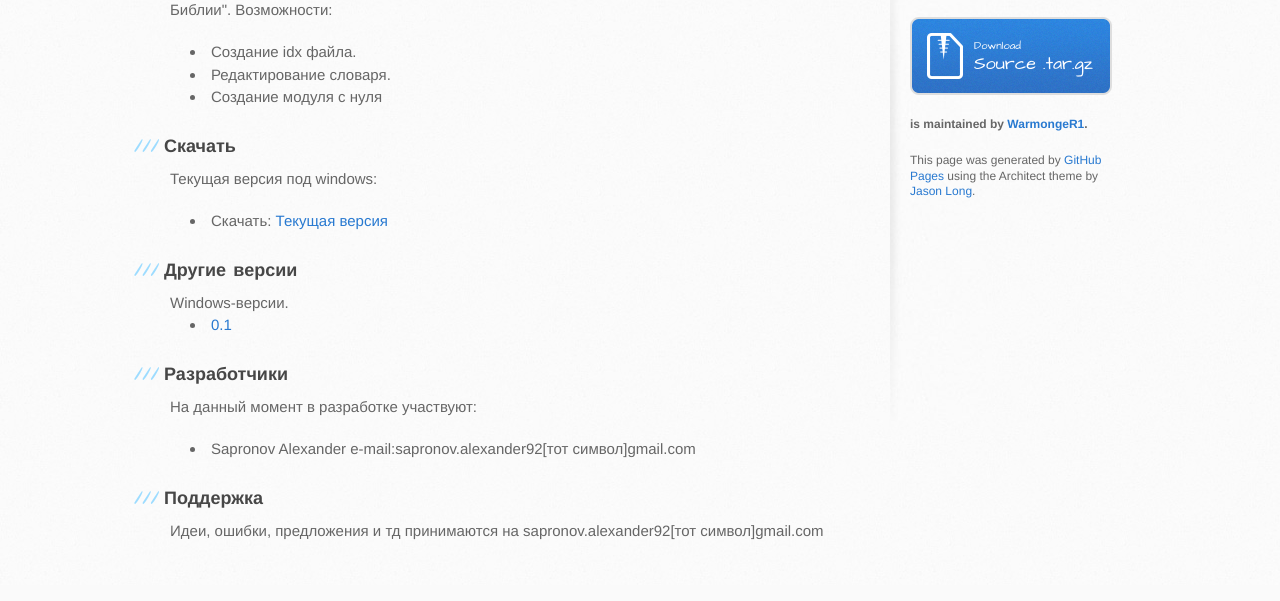
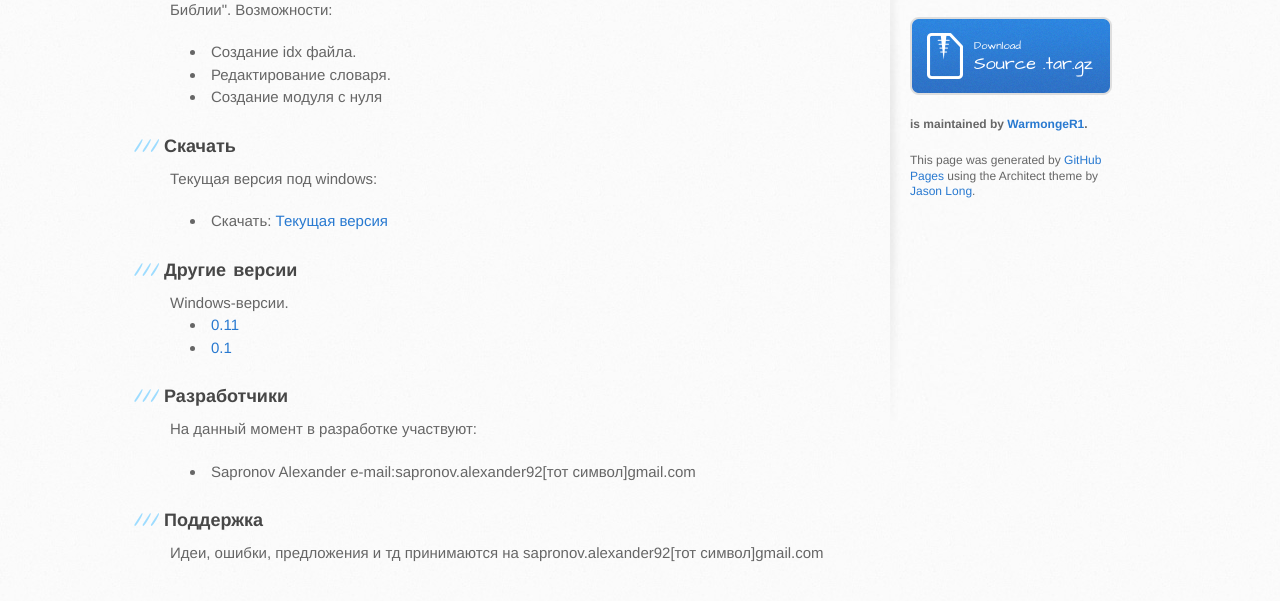
Before and after one commit to WarmongeR1/QDict4BQ6, a plain HTML site: page index.html in a window 1280 px wide. Shown: the part 281-882 px from the top of the page. Drawn offline with Linux system fonts and the light colour scheme.

Commit message:
add 0.11

```diff
--- a/index.html
+++ b/index.html
@@ -46,6 +46,7 @@
 </ul><h3>Другие версии</h3>
 Windows-версии.
 <ul>
+    <li><a href="https://github.com/downloads/WarmongeR1/QDict4BQ6/QDict4BQ6-win-0.11.exe">0.11</a></li>
     <li><a href="https://github.com/downloads/WarmongeR1/QDict4BQ6/QDict4BQ6-win-0.1.exe">0.1</a></li>
 </ul>
 <h3>Разработчики</h3>
```
